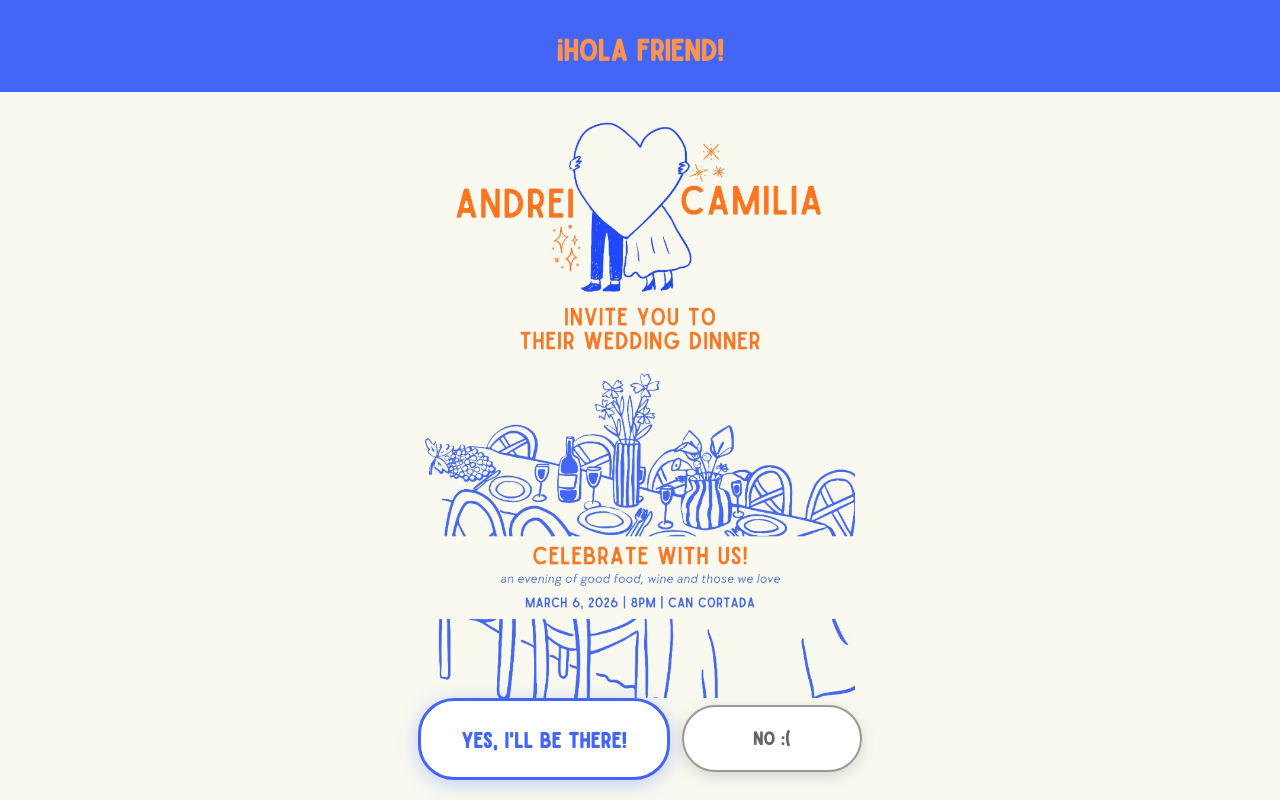
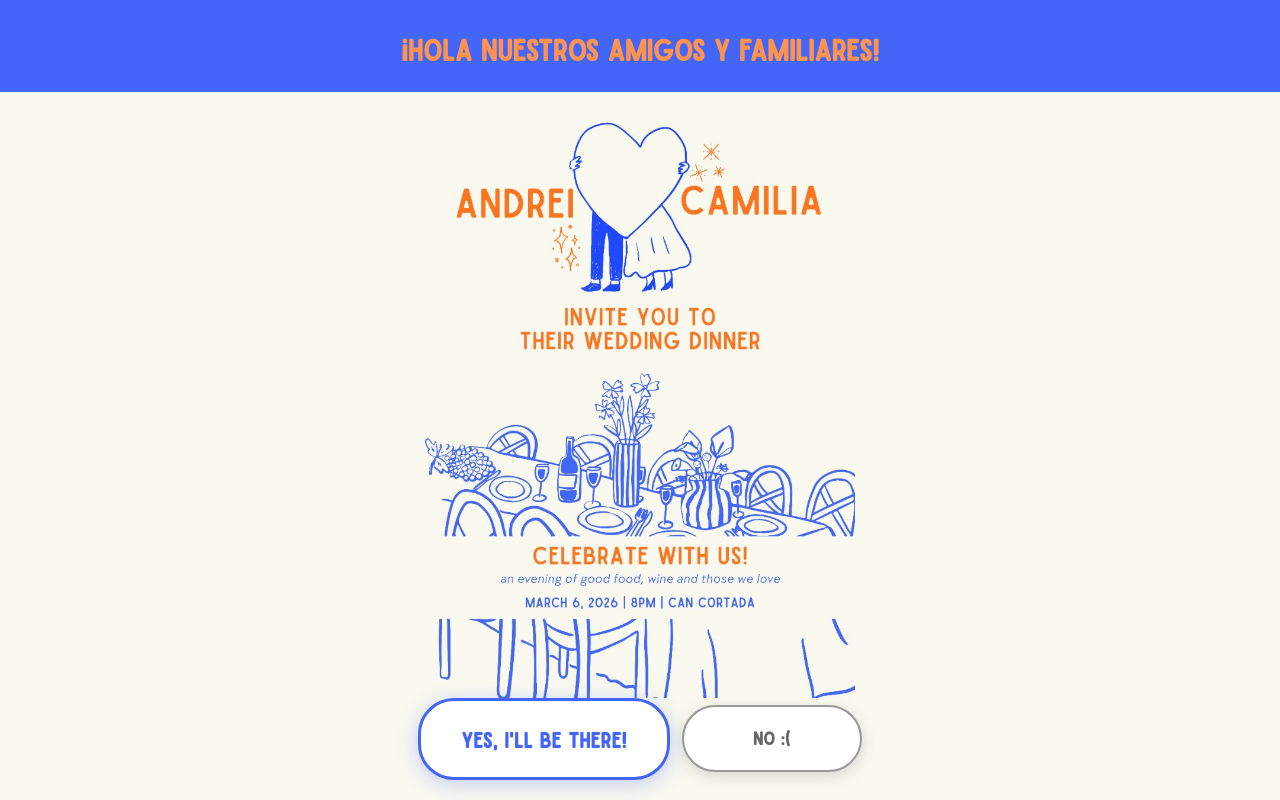
Before and after one commit to delacraft/maykasal-ui, a Next.js app: page / in a window 1280 px wide. Built offline with nearby package versions, Linux system fonts and the light colour scheme.

Commit message:
Extracted api calls to lib/api, changed text in the main page to be more general

```diff
--- /dev/null
+++ b/app/lib/api.ts
@@ -0,0 +1,54 @@
+// Mock API functions for RSVP system
+// TODO: Replace with actual API calls
+
+export interface Guest {
+  code: string;
+  name: string;
+  email?: string;
+  phone?: string;
+}
+
+/**
+ * Get guest information by RSVP code
+ * @param code - The 6-character alphanumeric RSVP code
+ * @returns Guest name
+ */
+export const getGuestName = (code: string): string => {
+  const guestMap: { [key: string]: string } = {
+    'ABC123': 'Maria',
+    'XYZ789': 'Juan',
+    'GUEST': 'Friend',
+  };
+  return guestMap[code] || 'Friend';
+};
+
+/**
+ * Get full guest details by RSVP code
+ * @param code - The 6-character alphanumeric RSVP code
+ * @returns Guest object with full details
+ */
+export const getGuestDetails = async (code: string): Promise<Guest> => {
+  // TODO: Replace with actual API call
+  // Example: const response = await fetch(`/api/guests/${code}`);
+
+  return {
+    code,
+    name: getGuestName(code),
+    email: 'guest@example.com',
+    phone: '+1234567890',
+  };
+};
+
+/**
+ * Submit RSVP form data
+ * @param code - The RSVP code
+ * @param formData - The form data to submit
+ * @returns Success status
+ */
+export const submitRSVP = async (code: string, formData: any): Promise<boolean> => {
+  // TODO: Replace with actual API call
+  // Example: const response = await fetch('/api/rsvp', { method: 'POST', body: JSON.stringify({ code, ...formData }) });
+
+  console.log('Submitting RSVP:', { code, formData });
+  return true;
+};
--- a/app/page.tsx
+++ b/app/page.tsx
@@ -8,22 +8,12 @@ import {
   Button,
   Typography,
 } from '@mui/material';
+import { getGuestName } from './lib/api';
 
 function HomeContent() {
   const searchParams = useSearchParams();
   const router = useRouter();
   const rsvpCode = searchParams.get('code') || 'GUEST';
-
-  // Mock function to get guest name from code
-  // TODO: Replace with actual API call
-  const getGuestName = (code: string): string => {
-    const guestMap: { [key: string]: string } = {
-      'ABC123': 'Maria',
-      'XYZ789': 'Juan',
-      'GUEST': 'Friend',
-    };
-    return guestMap[code] || 'Friend';
-  };
 
   const guestName = getGuestName(rsvpCode);
 
@@ -58,7 +48,7 @@ function HomeContent() {
             textTransform: 'uppercase',
           }}
         >
-          ¡Hola {guestName}!
+          ¡Hola nuestros amigos y familiares!
         </Typography>
       </Box>
 
```
